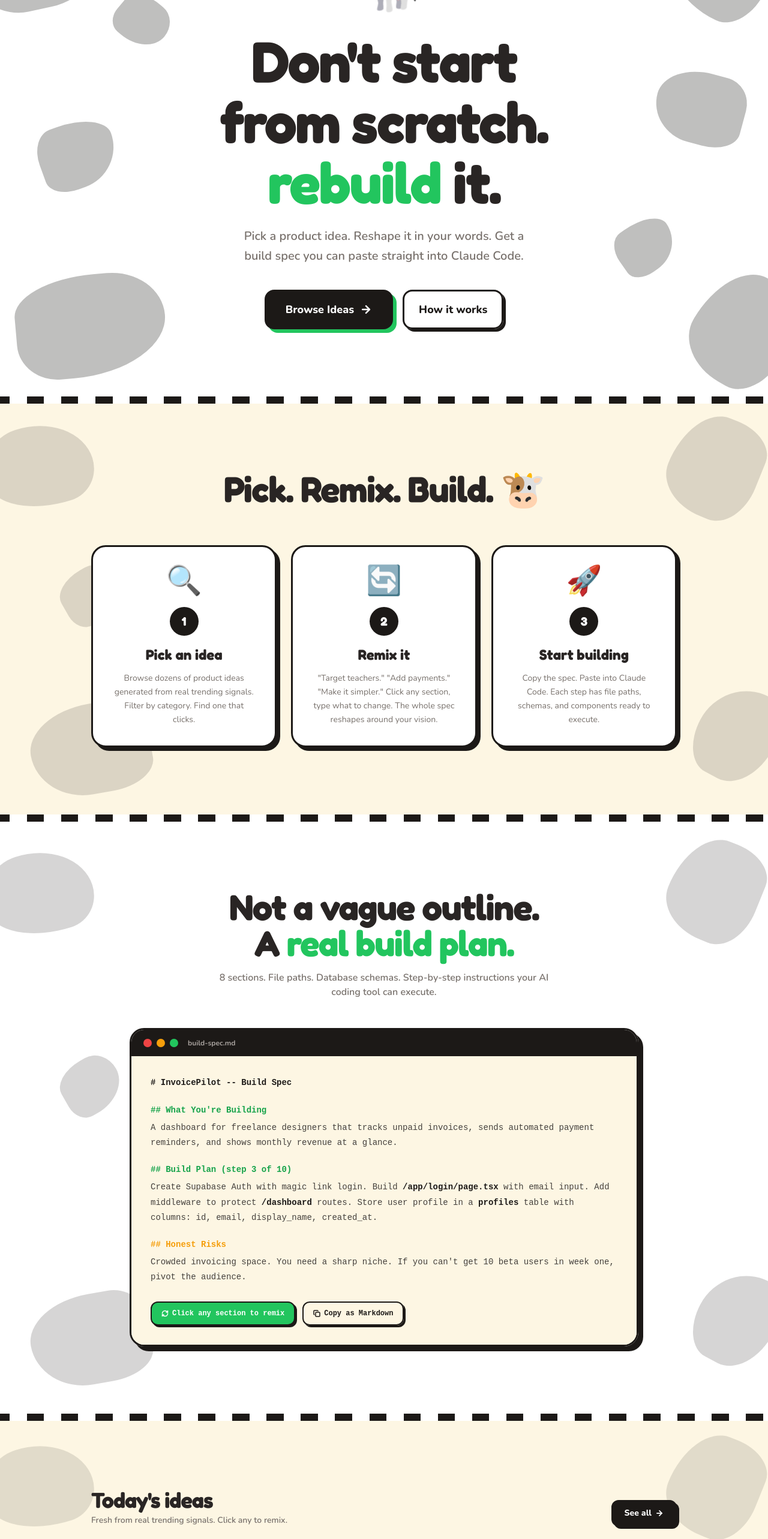
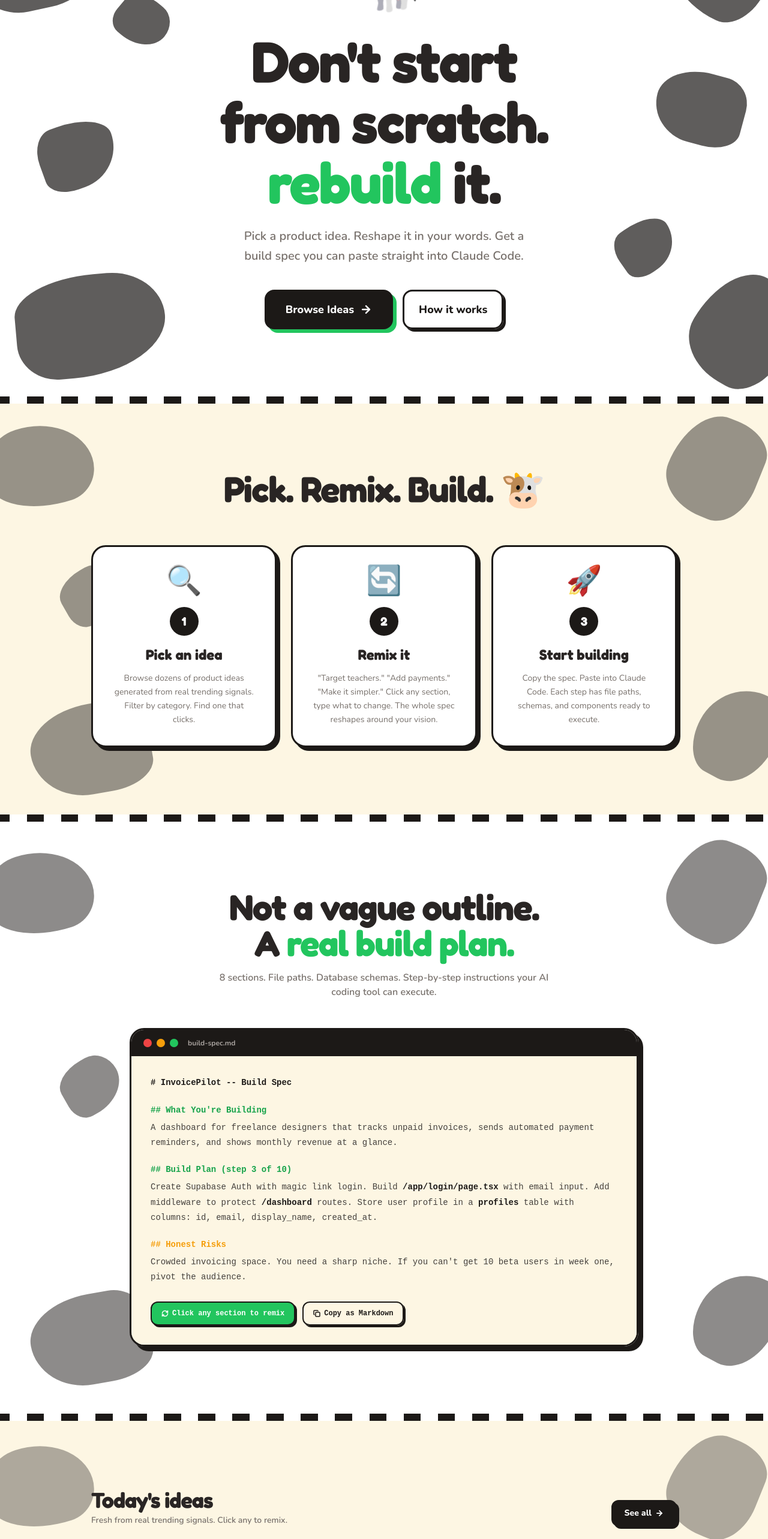
Before and after one commit to lordshua1337/cash-cow, a Next.js app: page / in a window 1280 px wide. Shown: the part 234-2800 px from the top of the page at 60% size. Built offline with nearby package versions, Linux system fonts and the light colour scheme; no server answers.

Commit message:
feat: actually black cow spots -- 0.7 hero, 0.5 spec, 0.45 how-it-works, real cow print

```diff
--- a/src/app/page.tsx
+++ b/src/app/page.tsx
@@ -107,7 +107,7 @@ export default function LandingPage() {
         className="cow-border-bottom relative overflow-hidden"
         style={{ background: 'var(--white)' }}
       >
-        <CowSpots variant="hero" opacity={0.28} />
+        <CowSpots variant="hero" opacity={0.7} />
 
         <div className="max-w-4xl mx-auto px-4 sm:px-6 pt-16 sm:pt-24 pb-20 sm:pb-28 text-center relative z-10">
 
@@ -174,7 +174,7 @@ export default function LandingPage() {
 
       {/* ====== HOW IT WORKS ====== */}
       <section id="how" className="relative overflow-hidden py-20 sm:py-28" style={{ background: 'var(--cream)' }}>
-        <CowSpots variant="light" opacity={0.15} />
+        <CowSpots variant="light" opacity={0.45} />
 
         <div className="max-w-5xl mx-auto px-4 sm:px-6 relative z-10">
           <h2
@@ -238,7 +238,7 @@ export default function LandingPage() {
 
       {/* ====== SPEC PREVIEW ====== */}
       <section className="cow-border-top cow-border-bottom relative overflow-hidden py-20 sm:py-28" style={{ background: 'var(--white)' }}>
-        <CowSpots variant="light" opacity={0.18} />
+        <CowSpots variant="light" opacity={0.5} />
 
         <div className="max-w-4xl mx-auto px-4 sm:px-6 relative z-10">
           <h2
@@ -329,7 +329,7 @@ export default function LandingPage() {
 
       {/* ====== LIVE IDEAS ====== */}
       <section className="relative overflow-hidden py-20 sm:py-28" style={{ background: 'var(--cream)' }}>
-        <CowSpots variant="light" opacity={0.12} />
+        <CowSpots variant="light" opacity={0.35} />
 
         <div className="max-w-5xl mx-auto px-4 sm:px-6 relative z-10">
           <div className="flex items-end justify-between gap-4 mb-10">
@@ -426,7 +426,7 @@ export default function LandingPage() {
 
       {/* ====== BOTTOM CTA ====== */}
       <section className="cow-border-top relative overflow-hidden py-20 sm:py-28" style={{ background: 'var(--white)' }}>
-        <CowSpots variant="hero" opacity={0.22} />
+        <CowSpots variant="hero" opacity={0.6} />
 
         <div className="max-w-3xl mx-auto px-4 sm:px-6 text-center relative z-10">
           <div className="text-6xl mb-6">&#x1F4B0;</div>
```
